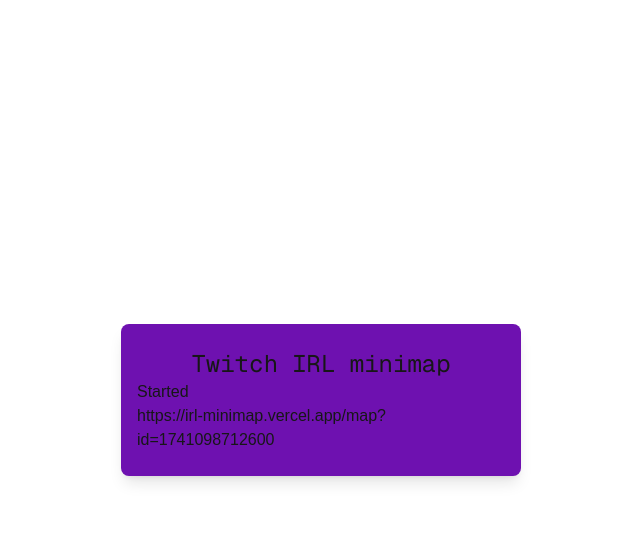
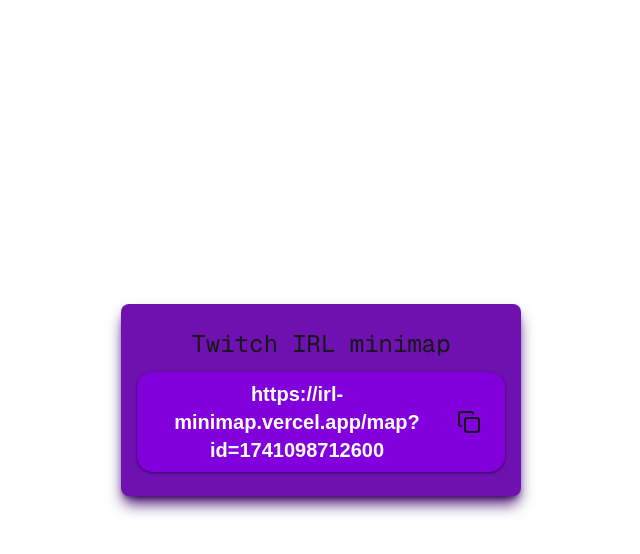
Before and after one commit to MotilQR/irl-minimap, a Next.js app: page / in a window 1280 px wide. Both pictures are taken after a click on the button "Start". Shown: the top 554 px of the page, without its empty margins (319-959 px from the left). Built offline with nearby package versions, Linux system fonts and the light colour scheme; no server answers.

Commit message:
Updated home page

```diff
--- a/app/page.tsx
+++ b/app/page.tsx
@@ -1,5 +1,6 @@
 "use client";
 import { useState, useEffect } from "react";
+import { Copy } from "lucide-react";
 import  LocationSender  from "@/components/Sender";
 
 export default function Home() {
@@ -9,17 +10,27 @@
     if (startFlag) {
       console.log(id);
     }
-  },[startFlag])
+  },[id])
+
+  const handleCopy = async () => {
+    const s = `https://irl-minimap.vercel.app/map?id=${id}`;
+    await navigator.clipboard.writeText(s);
+  }
 
 
   return (
     <div className="flex flex-col gap-5 mx-auto w-full max-w-2xl items-center justify-center h-screen">
-      <div className="flex flex-col bg-purple-800 p-6 w-[400px] rounded-lg shadow-lg items-center px-4">
+      <div className="flex flex-col bg-purple-800 p-6 w-[400px] rounded-lg shadow-lg items-center px-4 shadow-purple-950 ">
         <h1 className="font-mono text-2xl">Twitch IRL minimap</h1>
         {startFlag ? (
-          <div>
-            <p>Started</p>
+          <div className="flex items-center mt-3 bg-purple-700 rounded-2xl shadow shadow-purple-950">
             <LocationSender setId={setId}/>
+            <button
+              className="cursor-pointer hover:text-gray-300 mr-6"
+              onClick={handleCopy}
+            >
+              <Copy/>
+            </button>
           </div>
         ) : (
           <div className="flex flex-col items-center">
--- a/components/Sender.js
+++ b/components/Sender.js
@@ -17,7 +17,6 @@
 
 
     const sendLocation = (lat, lng) => {
-      console.log(lat, lng);
       fetch(`/api/location/${id}`, {
         method: "POST",
         headers: {
@@ -29,7 +28,6 @@
 
     const watchId = navigator.geolocation.watchPosition(
       (pos) => {
-        console.log(pos);
         const { latitude, longitude } = pos.coords;
         sendLocation(latitude, longitude);
       },
@@ -40,5 +38,5 @@
     return () => navigator.geolocation.clearWatch(watchId);
   }, []);
 
-  return error ? <p style={{ color: "red" }}>{error}</p> : <p>{`https://irl-minimap.vercel.app/map?id=${id}`}</p>;
+  return error ? <p style={{ color: "red" }}>{error}</p> : <h1 className="text-center font-bold text-xl p-2 text-white">{`https://irl-minimap.vercel.app/map?id=${id}`}</h1>;
 }
--- a/package.json
+++ b/package.json
@@ -10,6 +10,7 @@
   },
   "dependencies": {
     "leaflet": "^1.9.4",
+    "lucide-react": "^0.479.0",
     "next": "15.2.1",
     "react": "^19.0.0",
     "react-dom": "^19.0.0",
```
Also changed, not shown: 1 other file (tests, documents, lock files or other folders).
